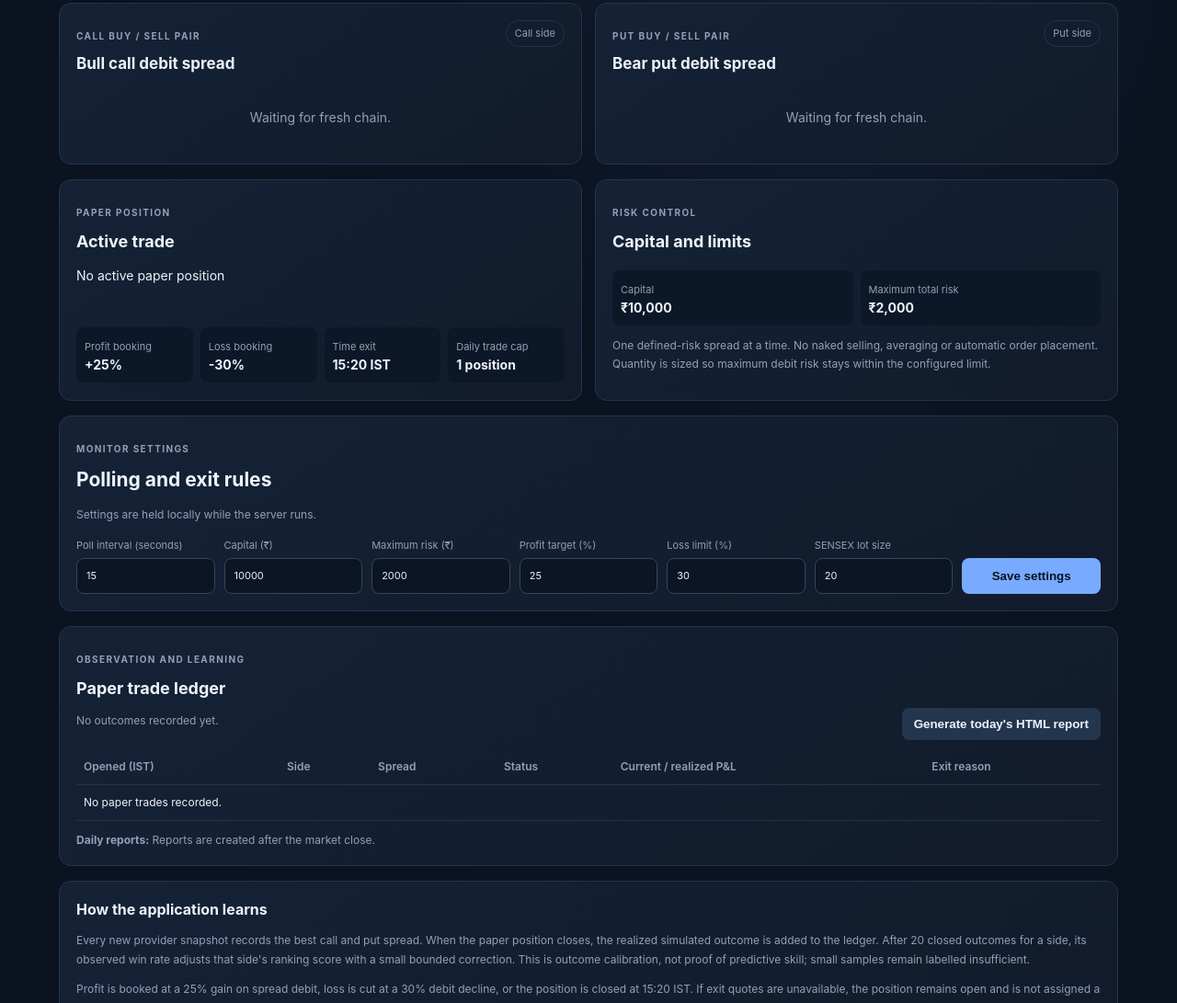
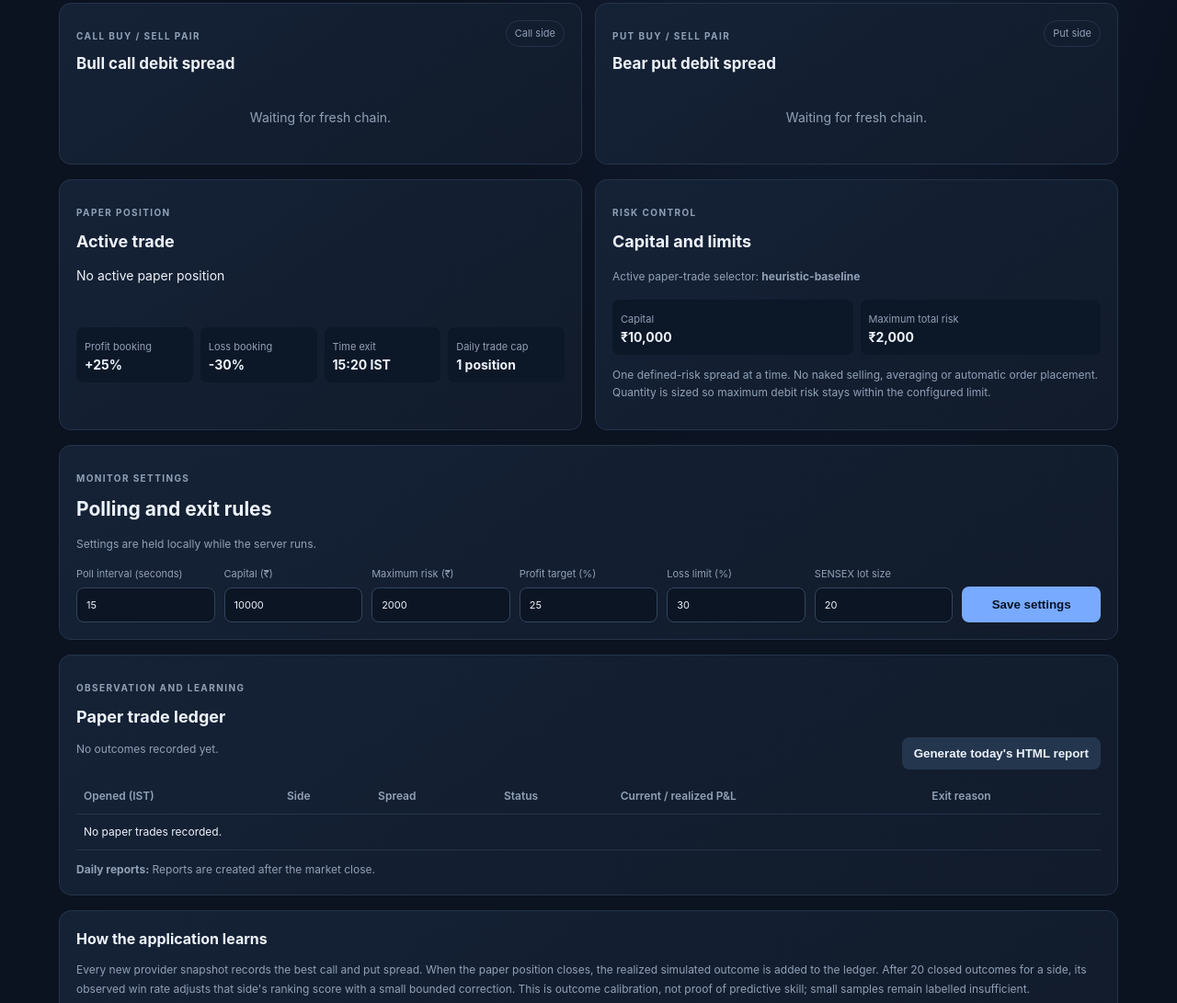
Before and after one commit to sourabhJainR/FnOPredictor, a website: page public/index.html in a window 1280 px wide. Shown: the part 652-1743 px from the top of the page at 92% size. Drawn offline with Linux system fonts and the light colour scheme; no server answers.

Commit message:
Show active validated strategy in risk panel

```diff
--- a/public/index.html
+++ b/public/index.html
@@ -24,7 +24,7 @@
 </section>
 <section class="grid-two">
 <article class="panel"><div class="section-head inner"><div><p class="eyebrow">PAPER POSITION</p><h2>Active trade</h2></div></div><div id="activeTrade" class="active-trade">No active paper position</div><div class="rule-grid"><div><small>Profit booking</small><strong id="targetRule">+25%</strong></div><div><small>Loss booking</small><strong id="stopRule">-30%</strong></div><div><small>Time exit</small><strong>15:20 IST</strong></div><div><small>Daily trade cap</small><strong>1 position</strong></div></div></article>
-<article class="panel"><div class="section-head inner"><div><p class="eyebrow">RISK CONTROL</p><h2>Capital and limits</h2></div></div><div class="risk-grid"><div><small>Capital</small><strong id="capital">₹10,000</strong></div><div><small>Maximum total risk</small><strong id="riskLimit">₹2,000</strong></div></div><p class="muted-copy">One defined-risk spread at a time. No naked selling, averaging or automatic order placement. Quantity is sized so maximum debit risk stays within the configured limit.</p></article>
+<article class="panel"><div class="section-head inner"><div><p class="eyebrow">RISK CONTROL</p><h2>Capital and limits</h2></div></div><p class="muted-copy">Active paper-trade selector: <strong id="activeStrategy">heuristic-baseline</strong></p><div class="risk-grid"><div><small>Capital</small><strong id="capital">₹10,000</strong></div><div><small>Maximum total risk</small><strong id="riskLimit">₹2,000</strong></div></div><p class="muted-copy">One defined-risk spread at a time. No naked selling, averaging or automatic order placement. Quantity is sized so maximum debit risk stays within the configured limit.</p></article>
 </section>
 <section class="panel settings-panel"><div><p class="eyebrow">MONITOR SETTINGS</p><h2>Polling and exit rules</h2><p class="muted-copy">Settings are held locally while the server runs.</p></div>
 <form id="settings" class="settings-grid">
```
